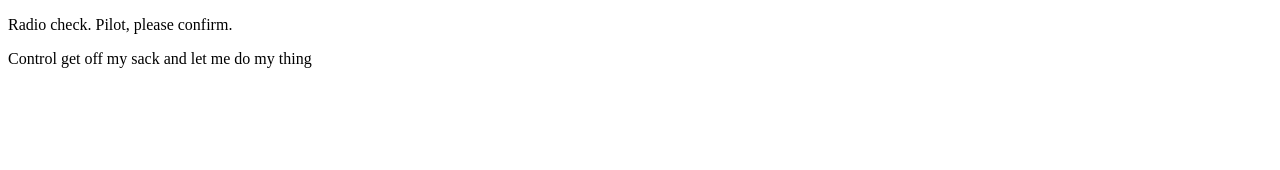
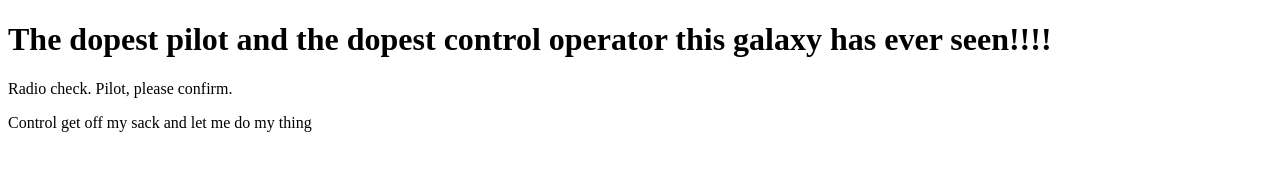
Before and after one commit to RionHoward/communication-log, a plain HTML site: page index.html in a window 1280 px wide. Drawn offline with Linux system fonts and the light colour scheme.

Commit message:
New HTML element and some text

```diff
--- a/index.html
+++ b/index.html
@@ -1,5 +1,6 @@
 <!DOCTYPE html>
 <html>
+    <h1>The dopest pilot and the dopest control operator this galaxy has ever seen!!!!</h1>
    <body>
       <p>Radio check. Pilot, please confirm.</p>
       <p>Control get off my sack and let me do my thing</p>
```
Also changed, not shown: 1 other file.
